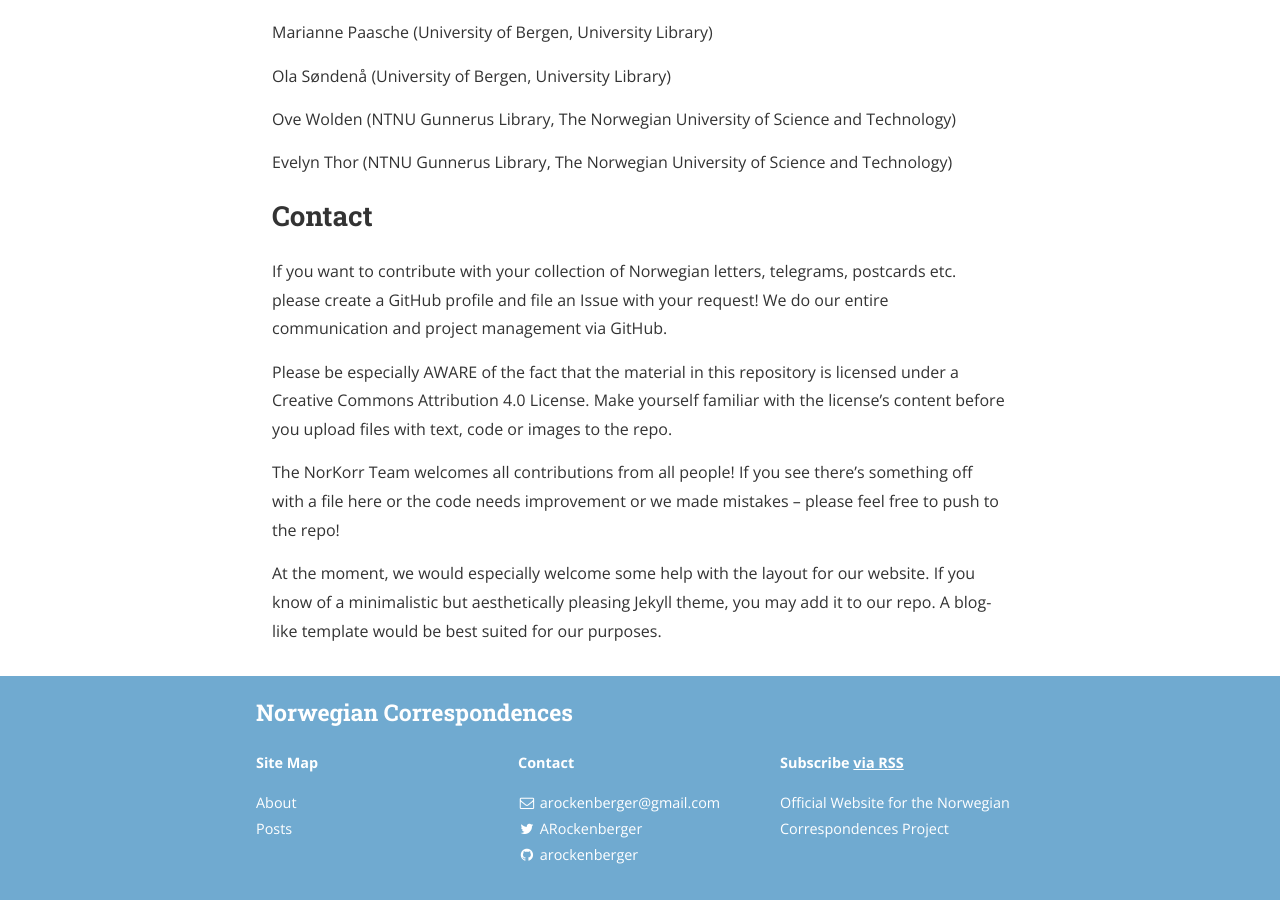
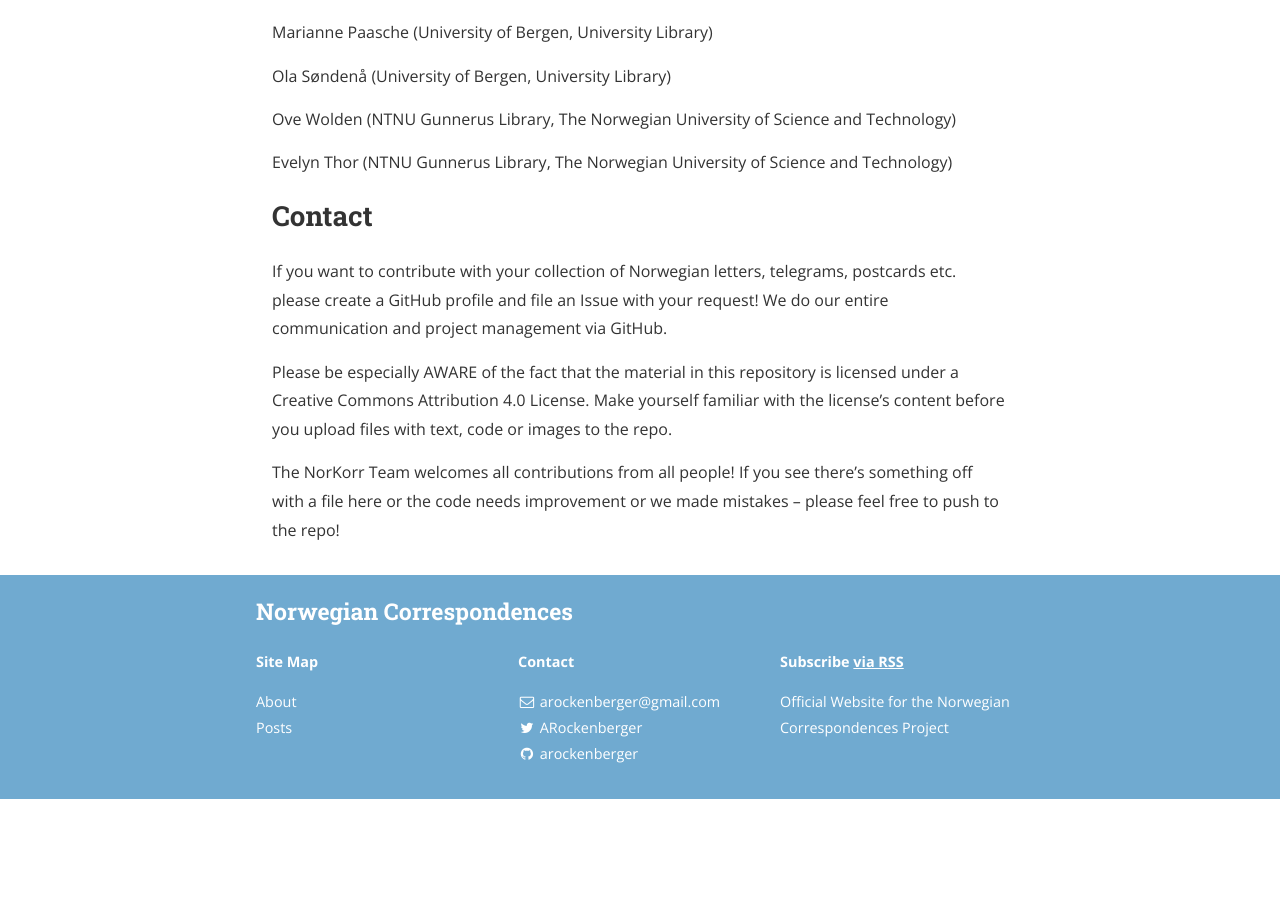
Before and after one commit to arockenberger/NorKorr, a Jekyll site: the page built from about.md, in a window 1280 px wide and 900 px high, scrolled down 1822 px. Built offline with Jekyll 4.4.1, drawn with Linux system fonts in a browser that asks for light colours; nearby versions of some CDN libraries; after the commit the page ends 2621 px from its top, so only the background shows below that.

Commit message:
Removed website help request

```diff
--- a/about.md
+++ b/about.md
@@ -44,8 +44,3 @@ If you want to contribute with your collection of Norwegian letters, telegrams,
 Please be especially AWARE of the fact that the material in this repository is licensed under a Creative Commons Attribution 4.0 License. Make yourself familiar with the license's content before you upload files with text, code or images to the repo.
 
 The NorKorr Team welcomes all contributions from all people! If you see there's something off with a file here or the code needs improvement or we made mistakes – please feel free to push to the repo!
-
-At the moment, we would especially welcome some help with the layout for our website. If you know of a minimalistic but aesthetically pleasing Jekyll theme, you may add it to our repo. A blog-like template would be best suited for our purposes.
-<!--stackedit_data:
-eyJoaXN0b3J5IjpbLTIwNDAzNjM2MTJdfQ==
--->
```
